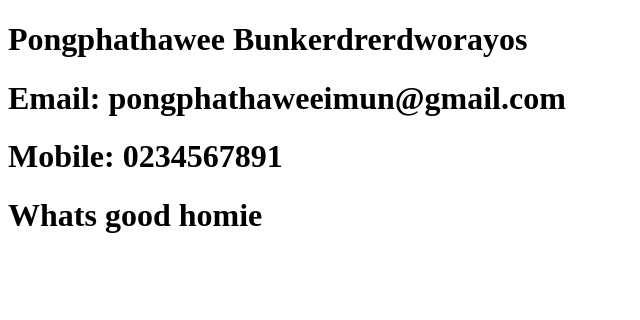
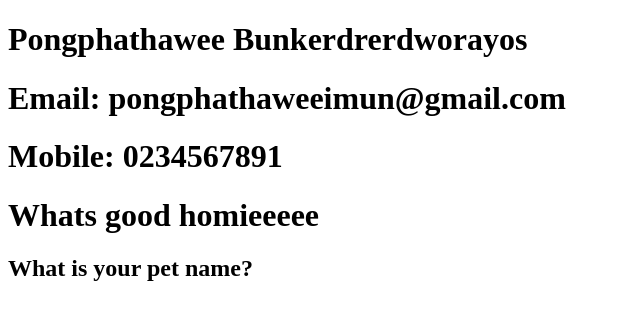
Before and after one commit to Pong1111/git-sample-project, a plain HTML site: page index.html in a window 1280 px wide. Shown: the whole page, without its empty margins (0-640 px from the left). Drawn offline with Linux system fonts and the light colour scheme.

Commit message:
Wtf is ya pet name index.html

```diff
--- a/index.html
+++ b/index.html
@@ -7,10 +7,14 @@
 </head>
 <body>
 
+
     <h1>Pongphathawee Bunkerdrerdworayos</h1>
     <h1>Email: pongphathaweeimun@gmail.com</h1>
     <h1>Mobile: 0234567891</h1>
-    <h1>Whats good homie</h1>
+    <h1>Whats good homieeeee</h1>
+
+
+    <h2>What is your pet name?</h2>
 
 </body>
 </html>
```
